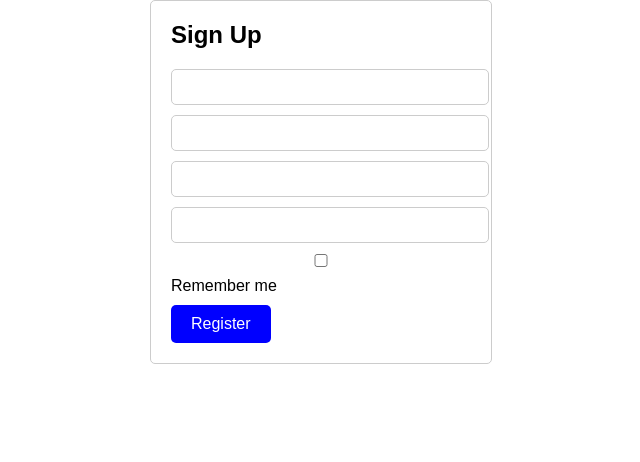
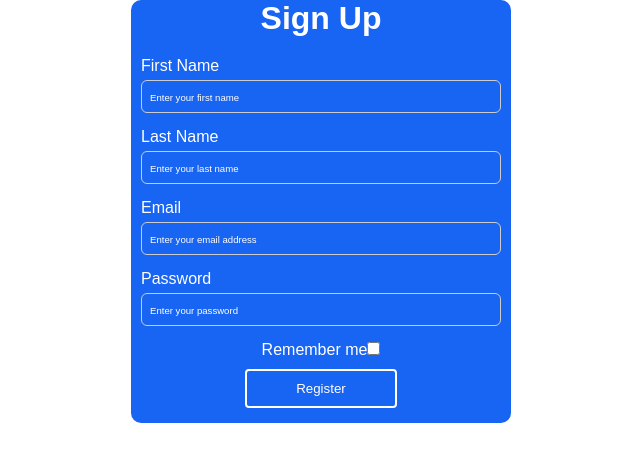
Before and after one commit to Rengkat/Location-tracker, a React (Vite) app: page /register in a window 1280 px wide. Shown: the top 462 px of the page, without its empty margins (319-959 px from the left). Built offline with nearby package versions, Linux system fonts and the light colour scheme.

Commit message:
Register form updated

```diff
--- a/src/Pages/auth/Register.css
+++ b/src/Pages/auth/Register.css
@@ -1,39 +1,61 @@
 .register-container {
-    width: 300px;
-    margin: 0 auto;
-    padding: 20px;
-    border: 1px solid #ccc;
-    border-radius: 5px;
+  text-align: center;
+  color: #ffffff;
 }
 
-  .register-container h2 {
+.register-header {
   margin-bottom: 20px;
+  text-align: center;
 }
 
-  .register-container input {
-    width: 100%;
-    margin-bottom: 10px;
-    padding: 8px;
-    font-size: 16px;
-    border-radius: 5px;
-    border: 1px solid #ccc;
+.signup-form {
+  width: 380px;
+  margin: 0 auto;
+  background-color: rgb(24, 100, 243);
+  border-radius: 10px;
 }
 
-  .register-container label {
+.form-group {
+  margin-bottom: 15px;
+  margin-left: 10px;
+  width: 90%;
+}
+
+.form-group label {
   display: block;
+  text-align: left;
+  margin-bottom: 5px;
+}
+
+.form-group input {
+  width: 100%;
+  padding: 8px;
+  border: 1px solid #ccc;
+  border-radius: 6px;
+  background-color: rgb(24, 100, 243);
+}
+
+.rememberme {
   margin-bottom: 10px;
 }
 
+.remember-me input {
+  margin-right: 1px;
+}
+
 .register-button {
-    background-color: blue;
+  width: 40%;
+  padding: 10px;
+  background-color: rgb(24, 100, 243);
   color: white;
-    padding: 10px 20px;
-    font-size: 16px;
-    border: none;
-    border-radius: 5px;
+  border: 2px solid white;
+  border-radius: 4px;
   cursor: pointer;
+  margin-bottom: 15px;
 }
 
 .register-button:hover {
-    background-color: darkblue;
+  border-color: rgb(24, 100, 243);
+  background-color: white;
+  color: rgb(24, 100, 243);
 }
--- a/src/Pages/auth/Register.jsx
+++ b/src/Pages/auth/Register.jsx
@@ -2,53 +2,32 @@ import React, { useState } from 'react';
 import './Register.css'; // import CSS file for styling
 
 const Register = () => {
-  const [firstName, setFirstName] = useState('');
-  const [lastName, setLastName] = useState('');
-  const [email, setEmail] = useState('');
-  const [password, setPassword] = useState('');
-  const [rememberMe, setRememberMe] = useState(false);
-
-  const handleRegister = () => {
-    // registration logic
-    console.log('Registration details:', { firstName, lastName, email, password, rememberMe });
-  };
-
   return (
     <div className="register-container">
-      <h2>Sign Up</h2>
-      <input
-        type="text"
-        placeholder="First Name"
-        value={firstName}
-        onChange={(e) => setFirstName(e.target.value)}
-      />
-      <input
-        type="text"
-        placeholder="Last Name"
-        value={lastName}
-        onChange={(e) => setLastName(e.target.value)}
-      />
-      <input
-        type="email"
-        placeholder="Email"
-        value={email}
-        onChange={(e) => setEmail(e.target.value)}
-      />
-      <input
-        type="password"
-        placeholder="Password"
-        value={password}
-        onChange={(e) => setPassword(e.target.value)}
-      />
-      <label>
-        <input
-          type="checkbox"
-          checked={rememberMe}
-          onChange={(e) => setRememberMe(e.target.checked)}
-        />
-        Remember me
-      </label>
-      <button className="register-button" onClick={handleRegister}>Register</button>
+      <form className="signup-form">
+      <h1 className="register-header">Sign Up</h1>
+        <div className="form-group">
+          <label htmlFor="firstName">First Name</label>
+          <input type="text" id="firstName" name="firstName" placeholder="Enter your first name" />
+        </div>
+        <div className="form-group">
+          <label htmlFor="lastName">Last Name</label>
+          <input type="text" id="lastName" name="lastName" placeholder="Enter your last name" />
+        </div>
+        <div className="form-group">
+          <label htmlFor="email">Email</label>
+          <input type="email" id="email" name="email" placeholder="Enter your email address" />
+        </div>
+        <div className="form-group">
+          <label htmlFor="password">Password</label>
+          <input type="password" id="password" name="password" placeholder="Enter your password" />
+        </div>
+        <div className='rememberme'>
+        <label htmlFor='checkbox'>Remember me</label>
+        <input type="checkbox" id='checkbox'></input>
+        </div>
+        <button type="submit" className="register-button">Register</button>
+      </form>
     </div>
   );
 };
```
Lines whose indentation alone changed are shown as unchanged.
